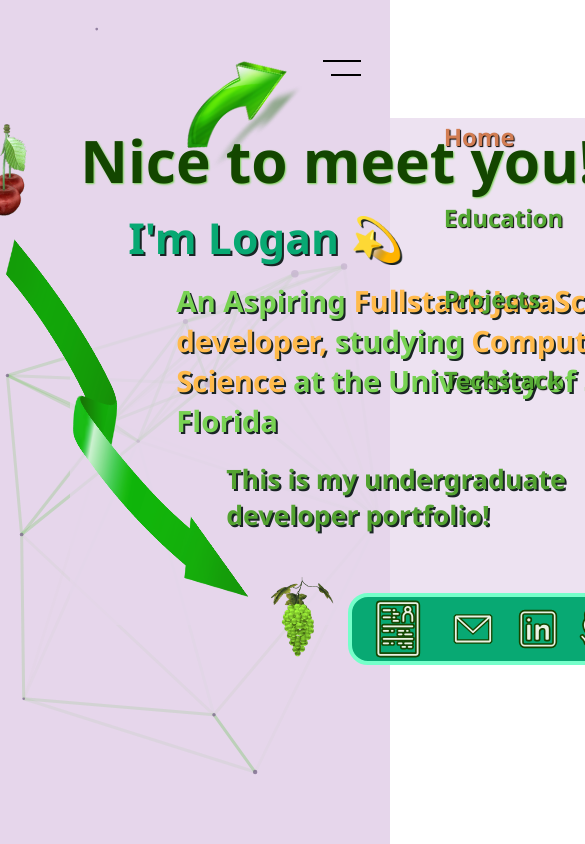
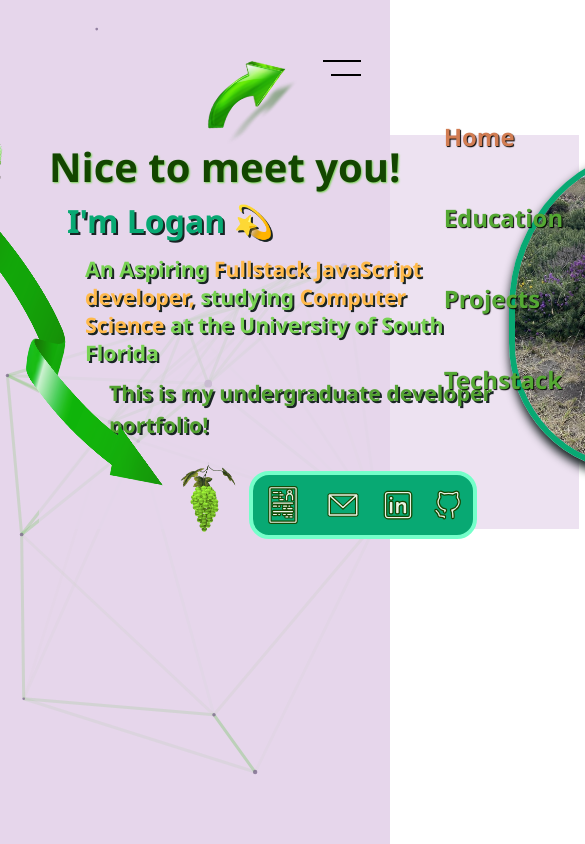
Before and after one commit to LWhite49/PortfolioWebsite, a React (Vite) app: page / in a window 390 px wide. Shown: the top 844 px of the page, 585 px wide, since content can reach past the window. Built offline with nearby package versions, Linux system fonts and the light colour scheme.

Commit message:
Responsive Home Page to 1250W

```diff
--- a/src/Home/Home.css
+++ b/src/Home/Home.css
@@ -218,6 +218,7 @@
 	.Home-Contact-Icons {
 		left: 268px;
 		gap: 20px;
+		padding: 10px;
 	}
 	.Email-Svg {
 		width: 50px;
@@ -228,8 +229,137 @@
 	.Github-Svg {
 		width: 40px;
 	}
+	.Resume-Svg {
+		width: 40px;
+	}
 	.Personal-Image {
 		left: 720px;
+		width: 340px;
+	}
+}
+@media (max-width: 1530px) {
+	.Home-Intro-Text-Wrap {
+		top: 16vh;
+		left: 14vw;
+	}
+	.Cherries-3D {
+		top: 2px;
+		left: -90px;
+		width: 80px;
+	}
+	.Home-Hook {
+		font-size: 36pt;
+	}
+	.Home-Intro-Personal-Name {
+		margin-top: 8px;
+		margin-left: 28px;
+		font-size: 28pt;
+	}
+	.Home-Intro-Text {
+		margin-left: 56px;
+		max-width: 500px;
+		font-size: 20pt;
+		line-height: 36px;
+	}
+	.Home-Intro-Text-Last {
+		margin-top: 20px;
+		margin-left: 100px;
+		font-size: 18pt;
+		line-height: 32px;
+	}
+	.Grapes-3D {
+		top: -18px;
+		left: -80px;
+		width: 70px;
+	}
+	.Frut-Aero-Arrow {
+		top: 240px;
+		left: -50px;
+		transform: scaleY(-1.4);
+		transform: scaleX(-2.4);
+		rotate: 236deg;
+		width: 160px;
+	}
+	.Home-Contact-Icons {
+		top: 36px;
+		left: 228px;
+		gap: 20px;
+		padding: 10px;
+	}
+	.Email-Svg {
+		width: 40px;
+	}
+	.LinkedIn-Svg {
+		width: 30px;
+	}
+	.Github-Svg {
+		width: 30px;
+	}
+
+	.Personal-Image {
+		left: 600px;
+		width: 320px;
+	}
+	.Alt-Aero-Arrow,
+	.Alt-Aero-Arrow-Invis {
+		width: 70px;
+	}
+}
+
+@media (max-width: 1250px) {
+	.Home-Intro-Text-Wrap {
+		top: 16vh;
+		left: 10vw;
+	}
+	.Cherries-3D {
+		top: -10px;
+		left: -90px;
+		width: 80px;
+	}
+	.Home-Hook {
+		font-size: 30pt;
+	}
+	.Home-Intro-Personal-Name {
+		margin-top: 8px;
+		margin-left: 18px;
+		font-size: 24pt;
+	}
+	.Home-Intro-Text {
+		margin-top: 8px;
+		margin-left: 36px;
+		max-width: 400px;
+		font-size: 16pt;
+
+		line-height: 28px;
+	}
+	.Home-Intro-Text-Last {
+		margin-top: 8px;
+		margin-left: 60px;
+		font-size: 16pt;
+		line-height: 32px;
+	}
+	.Grapes-3D {
+		top: -18px;
+		left: -80px;
+		width: 70px;
+	}
+	.Frut-Aero-Arrow {
+		top: 200px;
+		left: -62px;
+		transform: scaleY(-1.2);
+		transform: scaleX(-2);
+		rotate: 236deg;
+		width: 160px;
+	}
+	.Home-Contact-Icons {
+		top: 20px;
+		left: 200px;
+		gap: 20px;
+		padding: 10px;
+	}
+	.Personal-Image {
+		top: 10px;
+		left: 470px;
 		width: 300px;
 	}
 }
```
